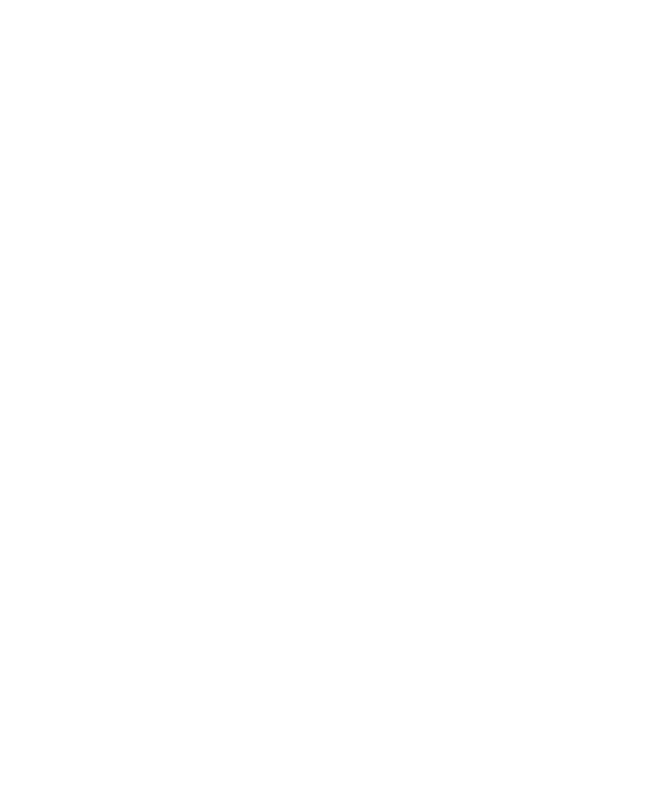
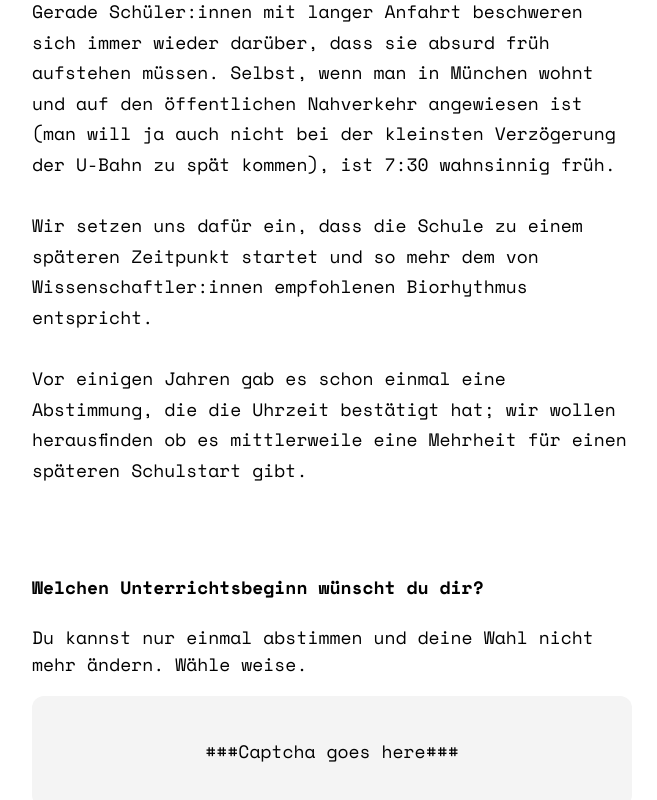
Before and after one commit to LeoTuet/ui-we-want-to-sleep, a React (Create React App) app: page / in a window 1280 px wide. Shown: the part 852-1652 px from the top of the page, without its empty margins (308-965 px from the left). Built offline with nearby package versions, Linux system fonts and the light colour scheme.

Commit message:
adds first content to site

```diff
--- a/src/pages/Home.tsx
+++ b/src/pages/Home.tsx
@@ -1,11 +1,15 @@
 import React from "react";
+import { ContentSection } from "../sections/ContentSection";
 import { IntroSection } from "../sections/IntroSection";
+import { VotingSection } from "../sections/VotingSection";
 
 export const Home = () => {
   return (
     <div>
       <IntroSection />
-      <div style={{ height: "400vh" }}></div>
+      <ContentSection />
+      <VotingSection />
+      <div style={{ height: "200vh" }}></div>
     </div>
   );
 };
--- /dev/null
+++ b/src/sections/ContentSection.module.scss
@@ -0,0 +1,8 @@
+.content {
+  max-width: 600px;
+  margin: 0 auto;
+  padding: 4rem 1.5rem;
+  text-align: left;
+  line-height: 1.7;
+  font-size: 18px;
+}
--- /dev/null
+++ b/src/sections/ContentSection.tsx
@@ -0,0 +1,23 @@
+import styles from "./ContentSection.module.scss";
+
+export const ContentSection = () =>{
+    return (
+      <div>
+        <p className={styles.content}>
+          Gerade Schüler:innen mit langer Anfahrt beschweren sich immer wieder
+          darüber, dass sie absurd früh aufstehen müssen. Selbst, wenn man in
+          München wohnt und auf den öffentlichen Nahverkehr angewiesen ist (man
+          will ja auch nicht bei der kleinsten Verzögerung der U-Bahn zu spät
+          kommen), ist 7:30 wahnsinnig früh.
+          <br /> <br />
+          Wir setzen uns dafür ein, dass die Schule zu einem späteren Zeitpunkt
+          startet und so mehr dem von Wissenschaftler:innen empfohlenen
+          Biorhythmus entspricht.
+          <br /> <br />
+          Vor einigen Jahren gab es schon einmal eine Abstimmung, die die
+          Uhrzeit bestätigt hat; wir wollen herausfinden ob es mittlerweile eine
+          Mehrheit für einen späteren Schulstart gibt.
+        </p>
+      </div>
+    );
+}
--- /dev/null
+++ b/src/sections/VotingSection.module.scss
@@ -0,0 +1,32 @@
+.votingSection {
+  max-width: 600px;
+  margin: 0 auto;
+  font-size: 18px;
+  text-align: left;
+  margin-top: 1.5rem;
+}
+
+.buttonContainer {
+  display: grid;
+  grid-template-columns: 1fr;
+  grid-auto-rows: auto auto;
+  row-gap: 0.5rem;
+}
+
+.voteButton {
+  background-color: #ffef3f;
+  border-radius: 12px;
+  font: inherit;
+  border: none;
+  outline: none;
+  padding: 1rem;
+}
+
+.captchaContainer {
+  background-color: #f4f4f4;
+  border-radius: 12px;
+  padding: 1.5rem;
+  display: flex;
+  justify-content: center;
+  align-items: center;
+}
--- /dev/null
+++ b/src/sections/VotingSection.tsx
@@ -0,0 +1,27 @@
+import styles from "./VotingSection.module.scss";
+
+export const VotingSection = () => {
+  const captchaSaved = false;
+
+  return (
+    <div className={styles.votingSection}>
+      <h4>Welchen Unterrichtsbeginn wünscht du dir?</h4>
+      <p>
+        Du kannst nur einmal abstimmen und deine Wahl nicht mehr ändern. Wähle
+        weise.
+      </p>
+      {!captchaSaved && (
+        <div className={styles.captchaContainer}>
+          <p>###Captcha goes here###</p>
+        </div>
+      )}
+
+      {captchaSaved && (
+        <div className={styles.buttonContainer}>
+          <button className={styles.voteButton}>07:30 Uhr</button>
+          <button className={styles.voteButton}>08:15 Uhr</button>
+        </div>
+      )}
+    </div>
+  );
+};
```
